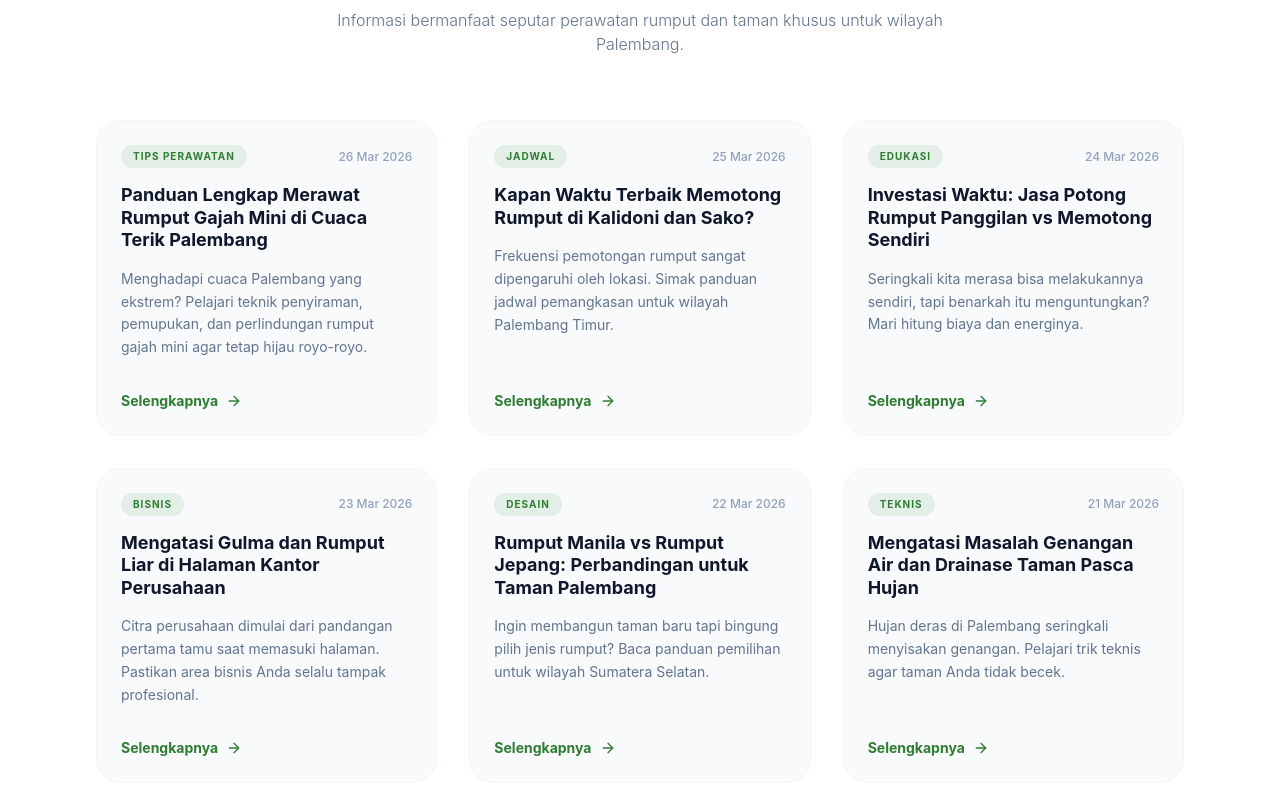
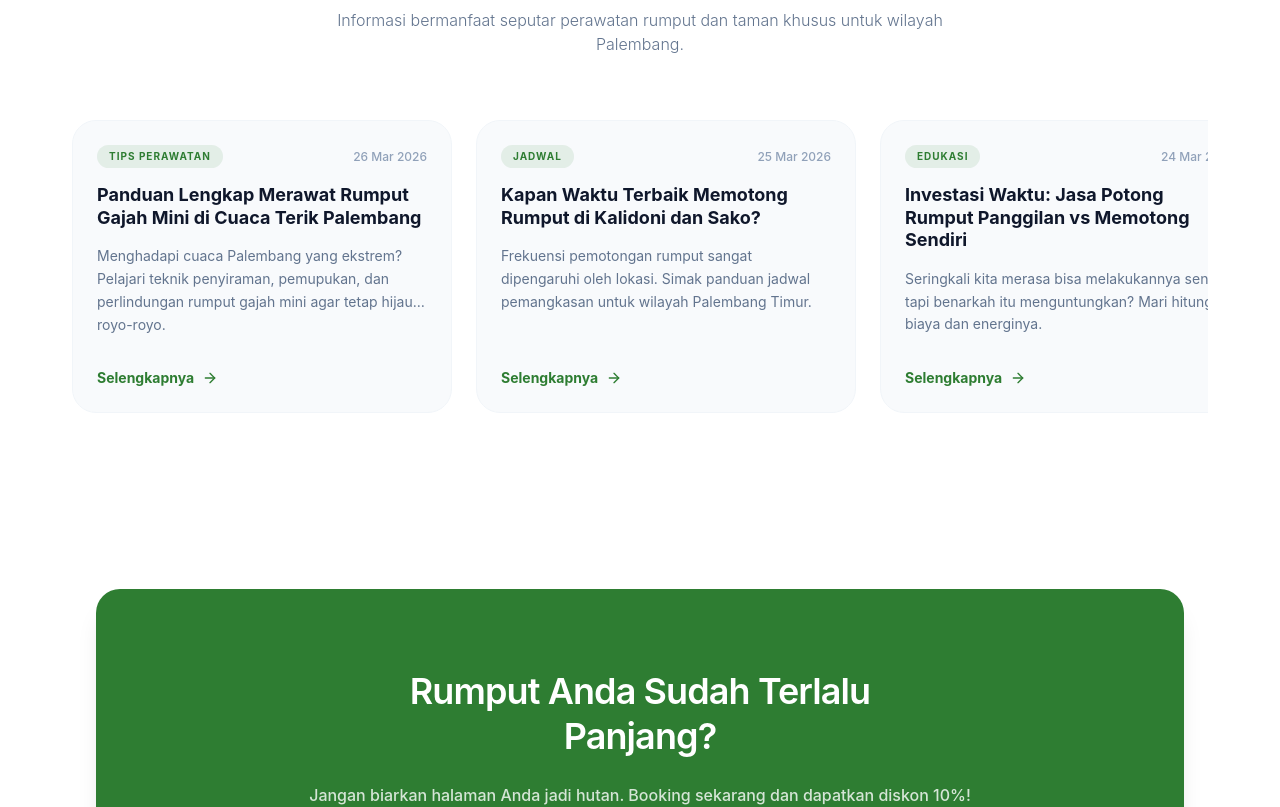
Before and after one commit to abaybeyyy-pixel/tebasrumput, a React (Vite) app: page / in a window 1280 px wide. Shown: the part 5480-6287 px from the top of the page. Built offline with nearby package versions, Linux system fonts and the light colour scheme.

Commit message:
UI: Changed blog section to horizontal scroll

```diff
--- a/src/App.tsx
+++ b/src/App.tsx
@@ -1078,15 +1078,15 @@ export default function App() {
               <p className="text-slate-500 max-w-2xl mx-auto font-light text-sm md:text-base">Informasi bermanfaat seputar perawatan rumput dan taman khusus untuk wilayah Palembang.</p>
             </div>
 
-            <div className="grid md:grid-cols-2 lg:grid-cols-3 gap-8">
+            <div className="flex gap-6 overflow-x-auto pb-8 snap-x snap-mandatory hide-scrollbar -mx-6 px-6">
               {blogs.map((blog, idx) => (
                 <motion.div
                   key={idx}
-                  initial={{ opacity: 0, y: 20 }}
-                  whileInView={{ opacity: 1, y: 0 }}
+                  initial={{ opacity: 0, x: 20 }}
+                  whileInView={{ opacity: 1, x: 0 }}
                   viewport={{ once: true }}
                   transition={{ delay: idx * 0.05 }}
-                  className="group p-6 rounded-3xl bg-slate-50 border border-slate-100 hover:bg-white hover:shadow-2xl transition-all duration-500"
+                  className="min-w-[280px] md:min-w-[380px] snap-start group p-6 rounded-3xl bg-slate-50 border border-slate-100 hover:bg-white hover:shadow-2xl transition-all duration-500"
                 >
                   <div className="flex flex-col h-full space-y-4">
                     <div className="flex justify-between items-center">
@@ -1094,7 +1094,7 @@ export default function App() {
                       <span className="text-xs text-slate-400 font-medium">{blog.date}</span>
                     </div>
                     <h4 className="text-lg font-bold text-slate-900 group-hover:text-primary transition-colors leading-tight">{blog.title}</h4>
-                    <p className="text-slate-500 text-xs md:text-sm leading-relaxed flex-grow">{blog.desc}</p>
+                    <p className="text-slate-500 text-xs md:text-sm leading-relaxed flex-grow line-clamp-3">{blog.desc}</p>
                     <button onClick={() => setActiveBlog(blog)} className="flex items-center gap-2 text-primary font-bold text-xs md:text-sm group-hover:gap-4 transition-all pt-4">
                       Selengkapnya <ArrowRight className="w-4 h-4" />
                     </button>
```
